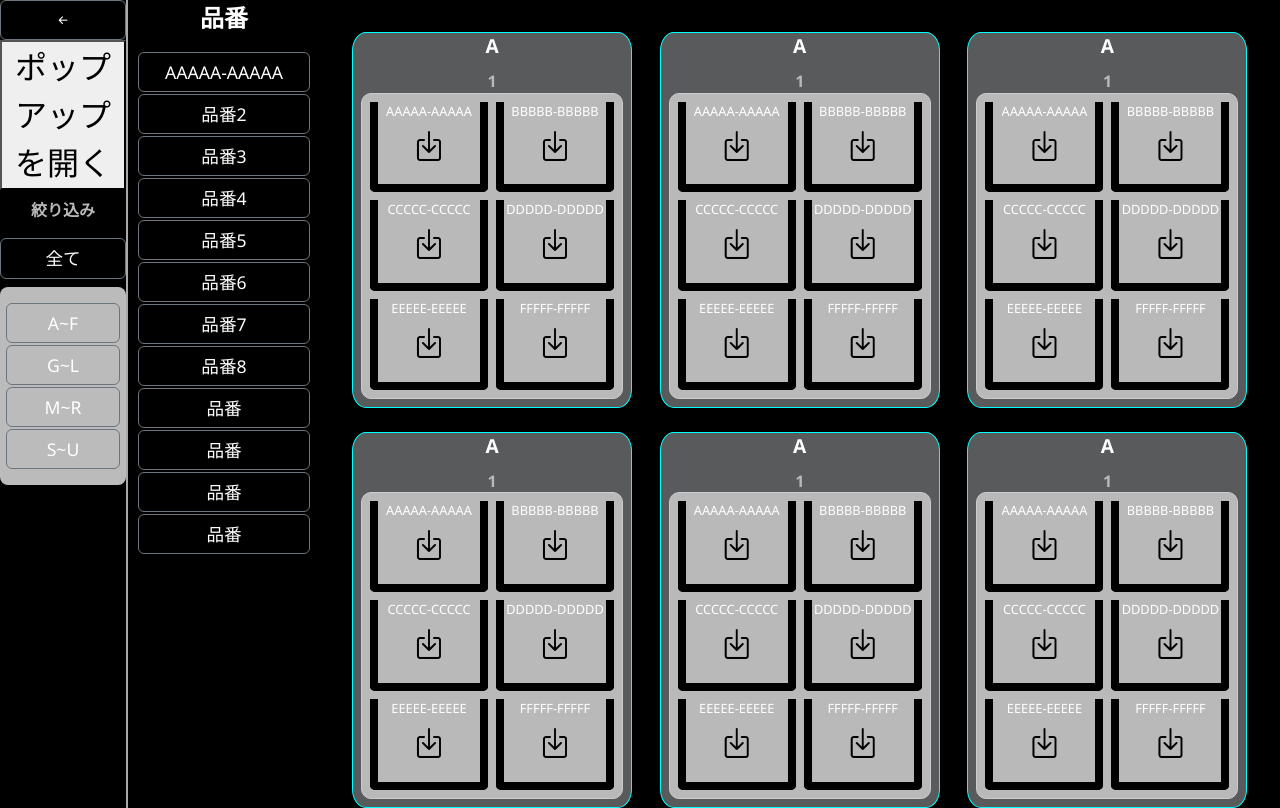
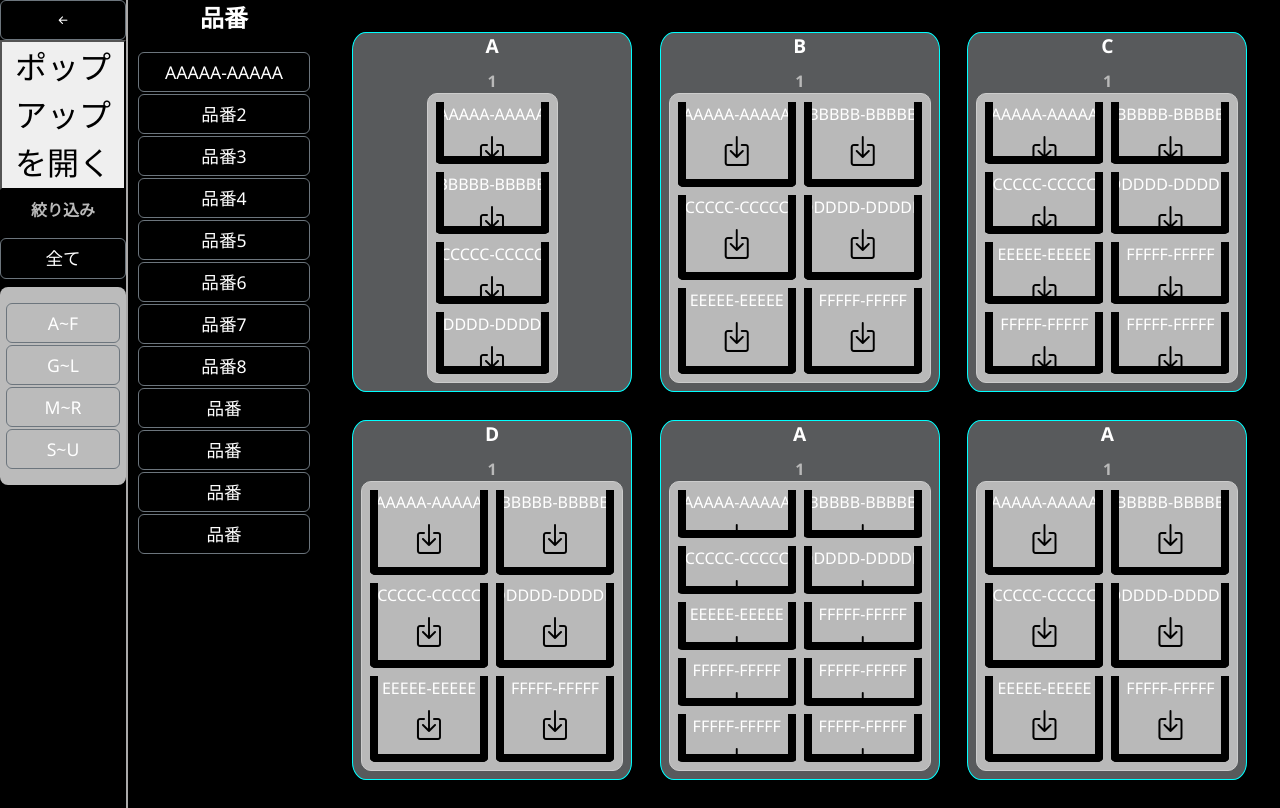
Before and after one commit to redstarht/stocktrack, a Flask app: page /inout_map in a window 1280 px wide. Run offline with Flask 3, Linux system fonts and the light colour scheme; some libraries are stand-ins or nearby versions.

Commit message:
20250611house

```diff
--- a/myapp/static/css/main_section.css
+++ b/myapp/static/css/main_section.css
@@ -23,7 +23,7 @@
     /* 3列 */
     /* grid-template-rows: repeat(auto, auto); */
     width: 100%;
-    max-width: 120vh;
+    max-width: 100vw;
     height: 100%;
     overflow-y: auto;
     padding: 1.5rem;
@@ -36,35 +36,44 @@
 .cell-grid {
     display: grid;
     grid-template-columns: repeat(2, 1fr);
-    /* grid-template-rows: repeat(auto, auto); */
     width: auto;
-    /* aspect-ratio: 1 / 1.1; */
     box-sizing: border-box;
     padding: 0.5rem;
     border: 1px solid #ccc;
-    /* スッキリした薄いグレー */
     border-radius: 10px;
-    /* 角を丸める */
     background-color: #b9b9b9;
-    /* 背景色を薄く */
     gap: 0.5rem;
+    /* height: auto; */
+    height: 100%;
+    max-height: 50vh;
+}
 
-    /* 行の高さを自動調整 */
-    /* grid-auto-rows: minmax(32%, auto);
-    grid-auto-columns: auto; */
-    height: auto;
+/* 1列 */
+.cell-grid-column1 {
+    display: grid;
+    grid-template-columns: repeat(1, 2fr);
+    width: 50%;
+    height: 100%;
+    gap: 0.5rem;
+     box-sizing: border-box;
+    padding: 0.5rem;
+    border: 1px solid #ccc;
+    border-radius: 10px;
+    background-color: #b9b9b9;
+    margin: 0 auto;
 }
 
 
 .shelf {
     width: 100%;
-    max-width: 100%;
+    /* max-width: 100%; */
     aspect-ratio: 1 / 1.1;
     padding: 0.5rem;
     background-color: rgb(176, 180, 184, 0.5);
     border-radius: 5%;
     border: 1px solid aqua;
     max-width: 35vh;
+    max-height: 50vh;
 }
 
 /* セルスタイル */
@@ -80,7 +89,8 @@
     border-left: 0.5rem solid #000000;
     border-right: 0.5rem solid #000000;
     border-bottom: 0.5rem solid #000000;
-    /* width: 100%; */
+    width: 100%;
+    height: 100%;
     /* border: 1px solid #ff0000; */
     /* aspect-ratio: 1 / 1.1; */
     /* 固定比率で縦横比 */
@@ -94,12 +104,10 @@
     justify-content: center;
     flex-direction: column;
     padding-bottom: 4%;
-    gap: 0.5rem;
-    /* width: 100%; */
 }
 
 .pn-name {
-    font-size: 1vw;
+    font-size: 50%;
     min-width: 0;
     white-space: nowrap;
     overflow: hidden;
@@ -108,8 +116,8 @@
 
 .cell-stock-btn {
     /* border-radius: 50%; */
-    width: 4vh;
-    height: 4vh;
+    width: 100%;
+    height: 100%;
     /* aspect-ratio: 1 / 1; */
     text-align: center;
     display: flex;
@@ -122,7 +130,7 @@
 }
 
 .cell-stock-btn i {
-    font-size: 4vh;
+    font-size: 100%;
     text-align: center;
 }
 
--- a/myapp/templates/inout_map.html
+++ b/myapp/templates/inout_map.html
@@ -70,7 +70,7 @@
                             <div class="zone-title">1</div>
 
                         </div>
-                        <div class="cell-grid">
+                        <div class="cell-grid-column1">
                             <div class="cell" data-pn="AAAAA-AAAAA">
                                 <div class="cell-label">
                                     <div class="pn-name">AAAAA-AAAAA</div>
@@ -103,27 +103,11 @@
                                     </button>
                                 </div>
                             </div>
-                            <div class="cell" data-pn="EEEEE-EEEEE">
-                                <div class="cell-label">
-                                    <div class="pn-name">EEEEE-EEEEE</div>
-                                    <button class="cell-stock-btn">
-                                        <i class="bi bi-box-arrow-in-down"></i>
-                                    </button>
-                                </div>
-                            </div>
-                            <div class="cell" data-pn="FFFFF-FFFFF">
-                                <div class="cell-label">
-                                    <div class="pn-name">FFFFF-FFFFF</div>
-                                    <button class="cell-stock-btn">
-                                        <i class="bi bi-box-arrow-in-down"></i>
-                                    </button>
-                                </div>
-                            </div>
                         </div>
                     </div>
                     <div class="shelf" data-zone="2" data-shelf="B">
                         <div class="shelf-label">
-                            <div class="shelf-title">A</div>
+                            <div class="shelf-title">B</div>
                             <div class="zone-title">1</div>
 
                         </div>
@@ -180,7 +164,7 @@
                     </div>
                     <div class="shelf" data-zone="3" data-shelf="C">
                         <div class="shelf-label">
-                            <div class="shelf-title">A</div>
+                            <div class="shelf-title">C</div>
                             <div class="zone-title">1</div>
 
                         </div>
@@ -233,11 +217,27 @@
                                     </button>
                                 </div>
                             </div>
+                            <div class="cell" data-pn="FFFFF-FFFFF">
+                                <div class="cell-label">
+                                    <div class="pn-name">FFFFF-FFFFF</div>
+                                    <button class="cell-stock-btn">
+                                        <i class="bi bi-box-arrow-in-down"></i>
+                                    </button>
+                                </div>
+                            </div>
+                            <div class="cell" data-pn="FFFFF-FFFFF">
+                                <div class="cell-label">
+                                    <div class="pn-name">FFFFF-FFFFF</div>
+                                    <button class="cell-stock-btn">
+                                        <i class="bi bi-box-arrow-in-down"></i>
+                                    </button>
+                                </div>
+                            </div>
                         </div>
                     </div>
                     <div class="shelf" data-zone="4" data-shelf="D">
                         <div class="shelf-label">
-                            <div class="shelf-title">A</div>
+                            <div class="shelf-title">D</div>
                             <div class="zone-title">1</div>
 
                         </div>
@@ -334,6 +334,38 @@
                             <div class="cell" data-pn="EEEEE-EEEEE">
                                 <div class="cell-label">
                                     <div class="pn-name">EEEEE-EEEEE</div>
+                                    <button class="cell-stock-btn">
+                                        <i class="bi bi-box-arrow-in-down"></i>
+                                    </button>
+                                </div>
+                            </div>
+                            <div class="cell" data-pn="FFFFF-FFFFF">
+                                <div class="cell-label">
+                                    <div class="pn-name">FFFFF-FFFFF</div>
+                                    <button class="cell-stock-btn">
+                                        <i class="bi bi-box-arrow-in-down"></i>
+                                    </button>
+                                </div>
+                            </div>
+                            <div class="cell" data-pn="FFFFF-FFFFF">
+                                <div class="cell-label">
+                                    <div class="pn-name">FFFFF-FFFFF</div>
+                                    <button class="cell-stock-btn">
+                                        <i class="bi bi-box-arrow-in-down"></i>
+                                    </button>
+                                </div>
+                            </div>
+                            <div class="cell" data-pn="FFFFF-FFFFF">
+                                <div class="cell-label">
+                                    <div class="pn-name">FFFFF-FFFFF</div>
+                                    <button class="cell-stock-btn">
+                                        <i class="bi bi-box-arrow-in-down"></i>
+                                    </button>
+                                </div>
+                            </div>
+                            <div class="cell" data-pn="FFFFF-FFFFF">
+                                <div class="cell-label">
+                                    <div class="pn-name">FFFFF-FFFFF</div>
                                     <button class="cell-stock-btn">
                                         <i class="bi bi-box-arrow-in-down"></i>
                                     </button>
```
Also changed, not shown: 1 other file.
